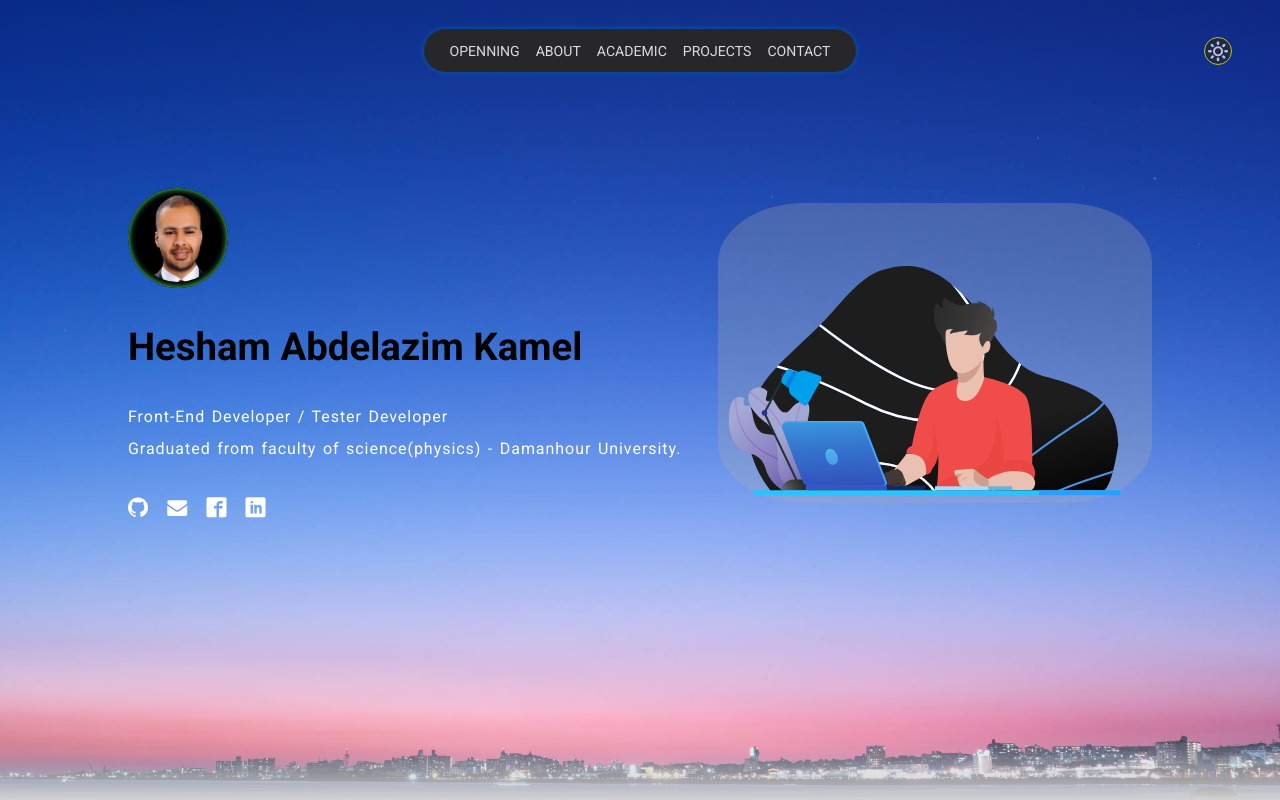
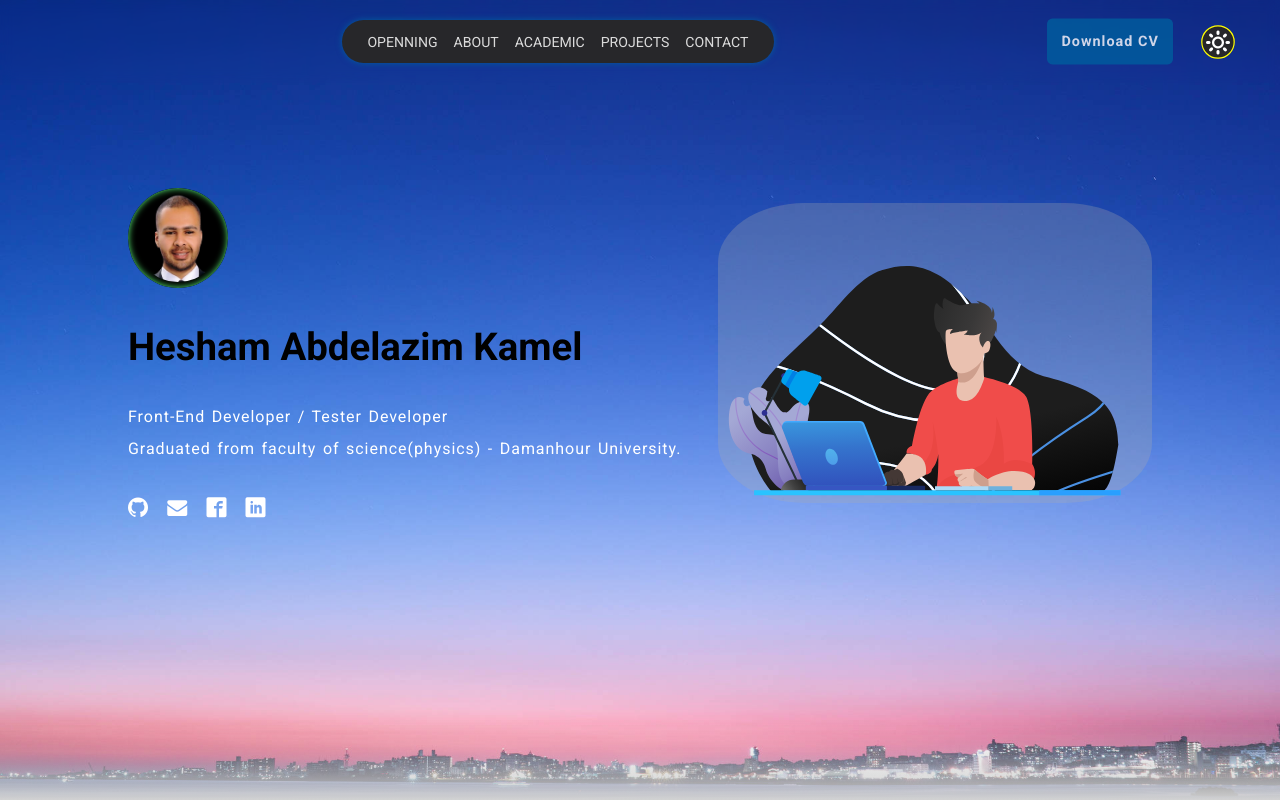
Before and after one commit to heshamabdelazim/Hesham-Portfolio, a React (Vite) app: page / in a window 1280 px wide. Shown: the top 800 px of the page. Built offline with nearby package versions, Linux system fonts and the light colour scheme.

Commit message:
added my cv button and more clean

```diff
--- a/src/App.1.jsx
+++ b/src/App.1.jsx
@@ -11,12 +11,15 @@ import { lightMood, putting } from "./utilis/light-dark";
 export function App() {
   let [arrowTop, setArrowTop] = useState(false);
   let [sectionsIds, setSectionsIds] = useState([]);
-  let [chosenMood, setChosenMood] = useState(
-    JSON.parse(localStorage.getItem("mood")) || lightMood
-  );
-  console.log(chosenMood);
+  let [chosenMood, setChosenMood] = useState((old) => {
+    const chosen = JSON.parse(localStorage.getItem("mood")) || lightMood;
+    !localStorage.getItem("mood") &&
+      localStorage.setItem("mood", JSON.stringify(chosen));
+    putting(chosen);
+    return chosen;
+  });
   useEffect(() => {
-    // This to show arrow
+    // Side effect to show arrow
     window.addEventListener("scroll", () => {
       window.scrollY > 350 ? setArrowTop(true) : setArrowTop(false);
     });
@@ -26,13 +29,6 @@ export function App() {
     );
     const IDsArray = sectionDOMs.map((dom) => dom.id);
     setSectionsIds(IDsArray);
-    //localStorage mood
-    if (!window.localStorage.getItem("mood")) {
-      localStorage.setItem("mood", JSON.stringify(lightMood));
-      putting(chosenMood);
-    } else {
-      putting(chosenMood);
-    }
   }, []);
 
   return (
--- a/src/components/1-header/Header.jsx
+++ b/src/components/1-header/Header.jsx
@@ -5,25 +5,33 @@ import { lightMood, putting, switching } from "/src/utilis/light-dark";
 
 const Header = ({ IDs, chosenMood, setChosenMood }) => {
   let [show, setShow] = useState(false);
-  // let navBar = useRef();
+  let switchBtn = useRef();
 
   // =========================
+  // JSX
+  console.log(chosenMood.icon);
 
-  // JSX
   return (
     <header id="header" className=" d-flex ">
-      <span className="icon-menu menu" onClick={() => setShow(true)} />
+      <span className="icon-menu icon-btn menu" onClick={() => setShow(true)} />
       <Nav IDs={IDs} />
-      <span
-        className={
-          (localStorage.getItem("mood") === "light"
-            ? "icon-sun"
-            : "icon-moon1") + " mood"
-        }
-        onClick={(e) => {
-          switching(chosenMood, setChosenMood);
-        }}
-      />
+      <div className="d-flex">
+        <a
+          href="/public/images/Hesham_Abdelazim_cv.pdf"
+          download="Hesham_Abdelazim_cv"
+          className="download"
+        >
+          Download CV
+        </a>
+        <span
+          ref={switchBtn}
+          id="switcher"
+          className={chosenMood.icon + " icon-btn"}
+          onClick={(e) => {
+            switching(chosenMood, setChosenMood);
+          }}
+        />
+      </div>
       {show && (
         <>
           <Nav IDs={IDs} setShow={setShow} isSmallScreens={true} />
--- a/src/components/1-header/header.css
+++ b/src/components/1-header/header.css
@@ -13,7 +13,7 @@ C. Pop up menu
     Header design
 ========================*/
 header{
-    padding: 1.8rem 3rem;
+    padding: 1rem 3rem;
     justify-content: space-between;
     position: fixed;
     z-index: 3;
@@ -49,41 +49,51 @@ header button{
     font-size: 1.2rem;
 }
 /*======================
-    icons
+    menu icon
 ========================*/
-
-header .menu, header .mood{
-    transition: 0.3s;
-    cursor: pointer;
-    opacity: 0.7;
-    background-color: var(--bg-header);
-    padding: 3px;
-    border-radius: 50%;
-    border: 0.4px solid yellow;
-    color: white;
-    font-size: 20px;
-}
 header .menu{
     visibility: hidden;
 }
-
-header .menu:hover,
-header .mood:hover{
-    opacity: 1;
-    scale: 1.2;
-
-}
-header .menu:active, header .mood:active{
-    scale: 0.9;
-}
-
 
 @media (max-width:992px){
     header .menu{
         visibility: visible;
     }
 }
-/* end icons */
+
+/*======================
+    download button
+========================*/
+header nav.hide+div{
+    gap: 1.5rem;
+}
+header .download{
+    padding: 1rem;
+    background-color: var(--blue);
+    border-radius: 6px;
+    font-weight: 600;
+    letter-spacing: 0.07rem;
+    color: white;
+    opacity: 0.8;
+    transition: 0.6s;
+    scale: 0.9;
+}
+header .download:hover{
+    opacity: 1;
+    scale: 1;
+}
+header .download:active{
+    scale: 0.9;
+    transition: 0.2s;
+}
+@media (max-width:767px){
+    header nav.hide+div{
+        gap: 0.7rem;
+    }
+    header .download{
+        padding: 0.7rem;
+    }
+}
 /*======================
     Pop up menu
 ========================*/
--- a/src/index.css
+++ b/src/index.css
@@ -114,6 +114,26 @@ section{
 }
 
 /* btn finish */
+ .icon-btn{
+  transition: 0.3s;
+  cursor: pointer;
+  opacity: 0.7;
+  background-color: var(--bg-header);
+  padding: 3px;
+  border-radius: 50%;
+  border: 0.4px solid yellow;
+  color: white;
+  font-size: 20px;
+}
+ .icon-btn{
+  opacity: 1;
+  scale: 1.2;
+}
+
+ .icon-btn:active{
+  scale: 0.9;
+}
+/* icon-btn finish*/
 
 .divider{
   border-top: 2px solid rgba(63, 63, 70, 1);
@@ -145,6 +165,8 @@ a{
   padding: 1rem 1.2rem;
   z-index: 1;
 }
+
+
 /* =============================
         Container + opening
 ================================*/
@@ -160,7 +182,6 @@ a{
 
 #openning{
   /* min-height: 100vh; */
-
   background: var(--sky);
   /* object-fit: contain; */ /*This line only for img tag*/
   background-size: 100% 100%;
--- a/src/utilis/light-dark.ts
+++ b/src/utilis/light-dark.ts
@@ -2,12 +2,13 @@
 export const lightMood = { mood: "light", icon: "icon-sun" };
 const darkMood = { mood: "dark", icon: "icon-moon1" };
 
+interface mood{
+  mood: String,
+  icon:String
+}
 // =============================
-export function putting(chosenMood): void {
+export function putting(chosenMood : mood): void {
   document.body.className = chosenMood.mood;  //Put className to the body
-  //====
-  const switcher = document.querySelector("header .mood");
-  switcher.className = chosenMood.icon + " mood";  //Put className to the button
 }
 // =============================
 export function switching(chosenMood:{icon:String,mood:String}, setChosenMood):void {
```
Also changed, not shown: 1 other file (tests, documents, lock files or other folders).
